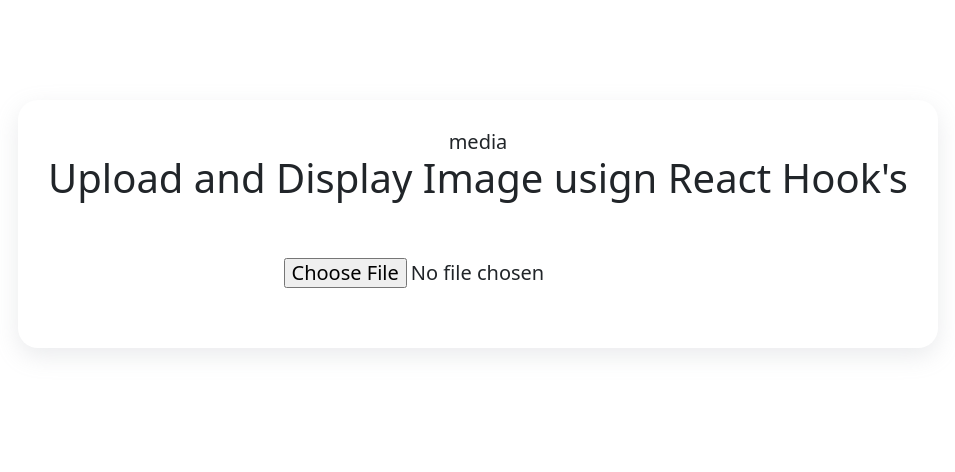
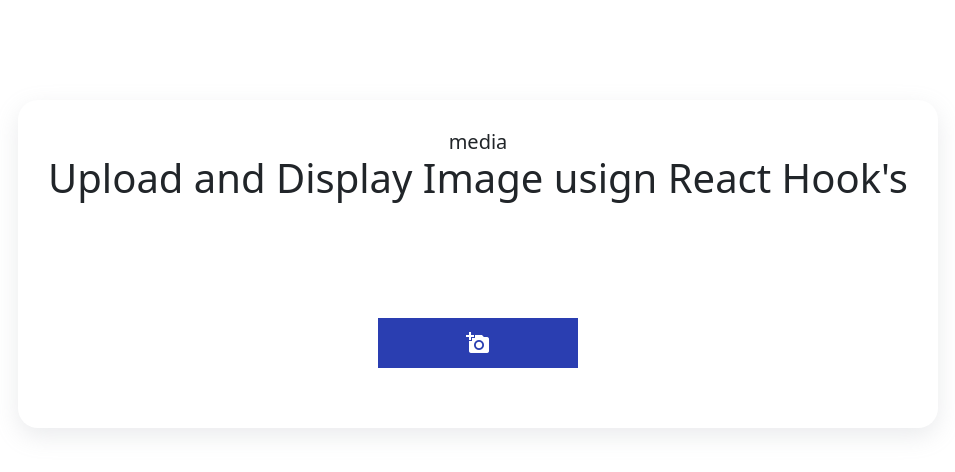
Before and after one commit to ahmednasser19/media-uploader-react, a React (Create React App) app: page / in a window 1280 px wide. Shown: the top 472 px of the page, without its empty margins (162-1117 px from the left). Built offline with nearby package versions, Linux system fonts and the light colour scheme.

Commit message:
add some styles to upload button

```diff
--- a/package.json
+++ b/package.json
@@ -3,6 +3,11 @@
   "version": "0.1.0",
   "private": true,
   "dependencies": {
+    "@emotion/react": "^11.8.2",
+    "@emotion/styled": "^11.8.1",
+    "@material-ui/icons": "^4.11.2",
+    "@mui/icons-material": "^5.5.1",
+    "@mui/material": "^5.5.1",
     "@testing-library/jest-dom": "^5.16.2",
     "@testing-library/react": "^12.1.4",
     "@testing-library/user-event": "^13.5.0",
--- a/public/index.html
+++ b/public/index.html
@@ -9,12 +9,21 @@
       name="description"
       content="Web site created using create-react-app"
     />
+    <link
+      href="https://fonts.googleapis.com/icon?family=Material+Icons"
+      rel="stylesheet"
+    />
+
     <link rel="apple-touch-icon" href="%PUBLIC_URL%/logo192.png" />
     <!--
       manifest.json provides metadata used when your web app is installed on a
       user's mobile device or desktop. See https://developers.google.com/web/fundamentals/web-app-manifest/
     -->
     <link rel="manifest" href="%PUBLIC_URL%/manifest.json" />
+    <link
+      rel="shortcut icon"
+      href="http://icons.iconarchive.com/icons/paomedia/small-n-flat/1024/sign-add-icon.png"
+    />
     <!--
       Notice the use of %PUBLIC_URL% in the tags above.
       It will be replaced with the URL of the `public` folder during the build.
--- a/src/App.css
+++ b/src/App.css
@@ -41,3 +41,24 @@ body {
   font-size: 20px;
   text-align: center;
 }
+
+#file[type="file"] {
+  display: none;
+}
+.label-holder {
+  width: 100%;
+  height: 50px;
+  margin-top: 3em;
+  display: grid;
+  place-items: center;
+}
+.label {
+  height: 50px;
+  width: 200px;
+  background-color: #2a3eb1;
+  color: white;
+  display: grid;
+  place-items: center;
+  font-size: 2.5rem;
+  cursor: pointer;
+}
--- a/src/components/DisplayIamge.js
+++ b/src/components/DisplayIamge.js
@@ -1,5 +1,5 @@
 import React, { useState } from "react";
-
+import '../App.css'
 const UploadAndDisplayImage = () => {
     const [selectedImage, setSelectedImage] = useState(null);
 
@@ -19,6 +19,17 @@ const UploadAndDisplayImage = () => {
 
             <br />
 
+            <div>
+                <input type="file" id="file" />
+                <div className="label-holder">
+                    <label htmlFor="file" className="label">
+                        <i className="material-icons">add_a_photo</i>
+                    </label>
+                </div>
+            </div>
+
+
+            {/*
             <input
                 type="file"
                 name="myImage"
@@ -26,7 +37,7 @@ const UploadAndDisplayImage = () => {
                     console.log(event.target.files[0]);
                     setSelectedImage(event.target.files[0]);
                 }}
-            />
+            /> */}
         </div >
     );
 };
```
Also changed, not shown: 1 other file (tests, documents, lock files or other folders).
